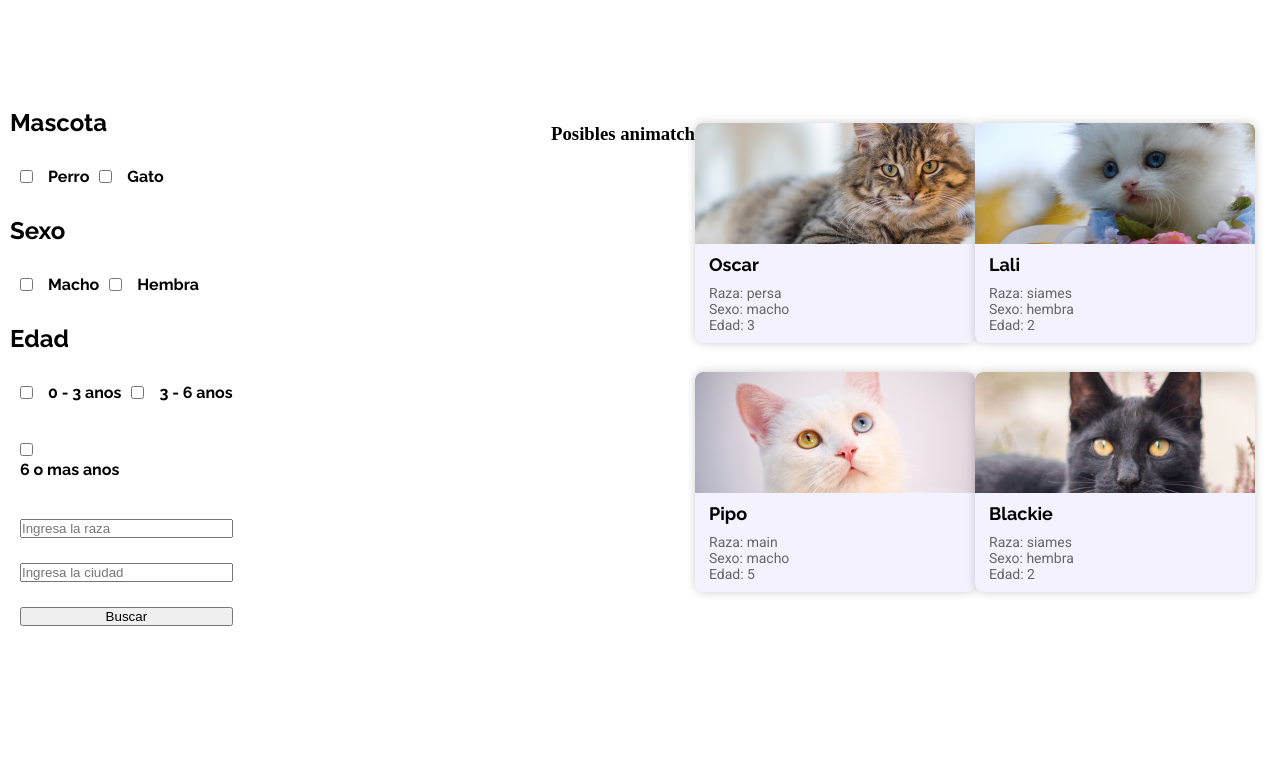
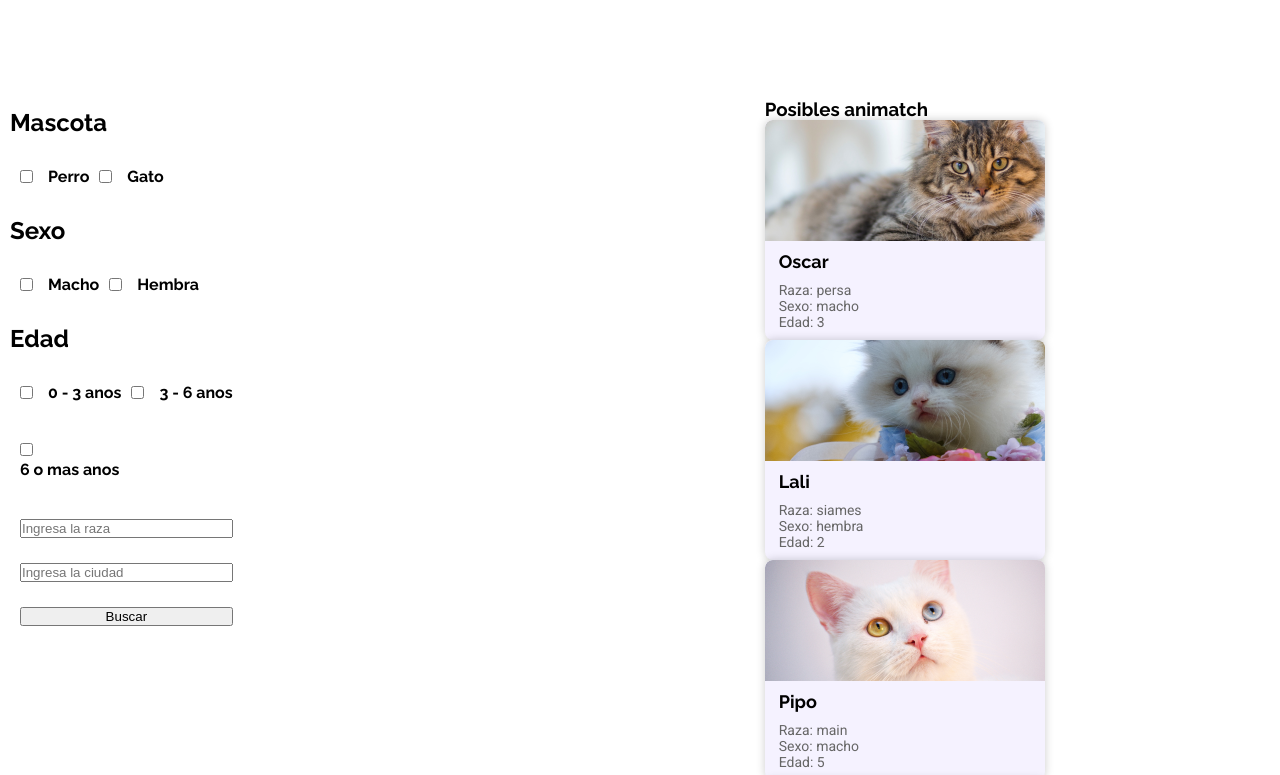
Before and after one commit to No-Country/C7-06-Front, a React (Create React App) app: page /buscar in a window 1280 px wide. Shown: the part 508-1283 px from the top of the page. Before the commit the page ends 1154 px from the top, so only its background shows below. Built offline with nearby package versions, Linux system fonts and the light colour scheme.

Commit message:
PNC-47 Falta css todavia

```diff
--- a/src/components/Card/index.jsx
+++ b/src/components/Card/index.jsx
@@ -5,20 +5,20 @@ const Card = ({ animal }) => {
   return (
     <div className={styles.card}>
       <div className={styles.card__img}>
-        <img src={`/animals/${animal.picture}`} alt={animal.name} />
+        <img src={`/animals/${animal?.picture}`} alt={animal?.name} />
       </div>
       <div className={styles.card__content}>
-        <h3 className={styles.card__title}>{animal.name}</h3>
+        <h3 className={styles.card__title}>{animal?.name}</h3>
         <div className={styles.card__text}>
           <ul>
             <li>
-              <span>Raza:</span> {animal.raza}
+              <span>Raza:</span> {animal?.raza}
             </li>
             <li>
-              <span>Sexo:</span> {animal.sexo}
+              <span>Sexo:</span> {animal?.sexo}
             </li>
             <li>
-              <span>Edad:</span> {animal.age}
+              <span>Edad:</span> {animal?.age}
             </li>
           </ul>
         </div>
--- a/src/components/Filter/Filter.module.sass
+++ b/src/components/Filter/Filter.module.sass
@@ -18,13 +18,16 @@
 .containerLeftRight
         display: flex
         order: 0
+        gap: 40%
         .rightSide
-            padding: 25px
             order: 2
             display: flex
-            justify-content: flex-end
-            flex-wrap: wrap
-            flex: 4
+            flex-direction: column
+            justify-content: center
+            .containerTitle
+                font-family: $secondary-font
+            .renderAnimals
+                flex-wrap: wrap
             .card
                 display: flex
                 flex-direction: column
@@ -36,8 +39,7 @@
                 background-color: $background-light
                 border-radius: 8px
                 box-shadow: 0 0 10px rgba(0, 0, 0, 0.2)
-                // &:hover
-                //     transform: scale(1.05)
+
                 .card__img
                     width: 100%
                     height: 200px
--- a/src/components/Filter/index.jsx
+++ b/src/components/Filter/index.jsx
@@ -21,7 +21,10 @@ const Filter = () => {
       </div>
       <div className={styles.containerLeftRight}>
         <div className={styles.rightSide}>
-          <h3>Posibles animatch</h3>
+          <div className={styles.containerTitle}>
+            <h3 className={styles.title}>Posibles animatch</h3>
+          </div>
+          <div className={styles.renderAnimals}>
             {cats &&
               cats.map((cat, index) => {
                 return (
@@ -49,6 +52,7 @@ const Filter = () => {
                   </div>
                 );
               })}
+          </div>
         </div>
         <div className={styles.leftSide}>
           <h2 style={{ padding: "10px" }}>Mascota</h2>
```
Lines whose indentation alone changed are shown as unchanged.
